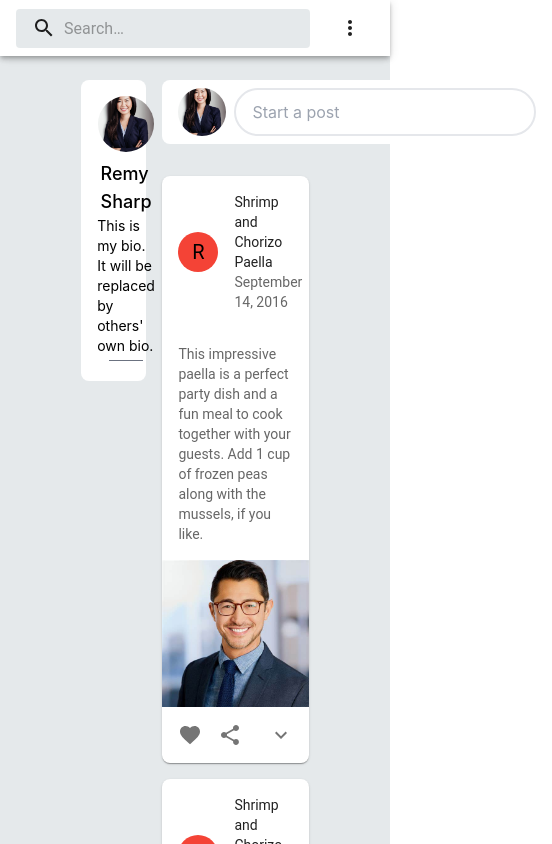
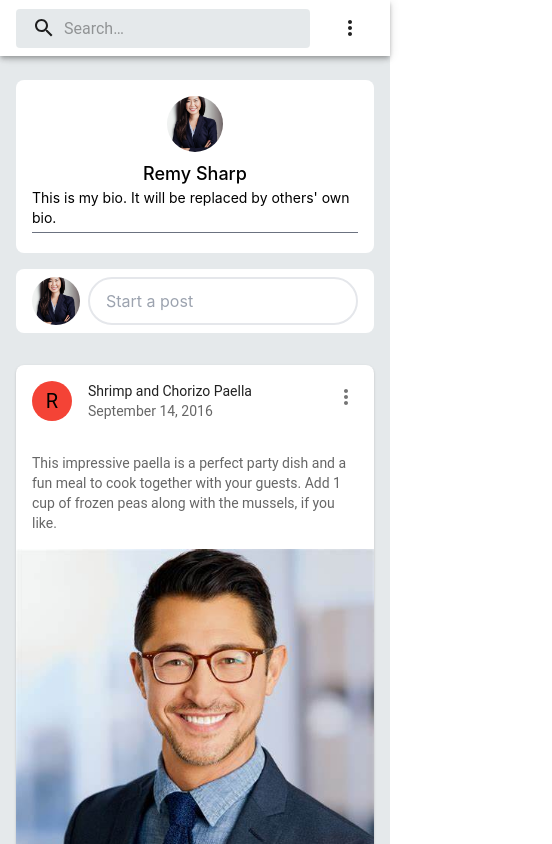
Before and after one commit to imFaizanAhmed/hiss-platform-fe, a React (Create React App) app: page / in a window 390 px wide. Shown: the top 844 px of the page, 552 px wide, since content can reach past the window. Built offline with nearby package versions, Linux system fonts and the light colour scheme.

Commit message:
made home page responsive

```diff
--- a/package.json
+++ b/package.json
@@ -14,8 +14,10 @@
     "@types/node": "^16.18.78",
     "@types/react": "^18.2.48",
     "@types/react-dom": "^18.2.18",
+    "axios": "^1.6.7",
     "react": "^18.2.0",
     "react-dom": "^18.2.0",
+    "react-query": "^3.39.3",
     "react-scripts": "5.0.1",
     "typescript": "^4.9.5",
     "web-vitals": "^2.1.4"
--- a/src/App.tsx
+++ b/src/App.tsx
@@ -4,6 +4,20 @@ import PrimarySearchAppBar from "./components/header";
 import CreatePost from "./components/create-post";
 import Posts from "./pages/posts";
 import ProfileSection from "./components/profile-section";
+import {
+  QueryClient,
+  QueryClientProvider
+} from 'react-query'
+import CallAPI from "./pages/basic";
+
+const queryClient = new QueryClient({
+  defaultOptions: {
+    queries: {
+      refetchOnWindowFocus: true,
+      refetchOnReconnect: true
+    }
+  }
+})
 
 const theme = createTheme({
   palette: {
@@ -29,18 +43,21 @@ const theme = createTheme({
 function App() {
   return (
     <ThemeProvider theme={theme}>
+      <QueryClientProvider client={queryClient}>
       <div className="App bg-[#546e7a] bg-opacity-15 min-h-screen">
         <header className="App-header">
+          {/* <CallAPI /> */}
           <PrimarySearchAppBar />
-          <div className="grid grid-cols-5 pt-20 pb-4 gap-4">
+          <div className="grid grid-cols-2 pt-20 pb-4 gap-4 mx-4 sm:grid-cols-3 md:mx-0 md:grid-cols-5">
             <ProfileSection />
-            <div className="max-w-[555px] col-span-2 col-start-3">
+            <div className="max-w-full col-start-1 col-span-2 sm:col-start-2 sm:max-w-[555px] md:col-start-3">
               <CreatePost />
               <Posts />
             </div>
           </div>
         </header>
       </div>
+      </QueryClientProvider>
     </ThemeProvider>
   );
 }
--- a/src/components/create-post/index.tsx
+++ b/src/components/create-post/index.tsx
@@ -3,7 +3,7 @@ import { Images } from "../../assets";
 
 const CreatePost = () => {
   return (
-    <div className="py-2 px-4 max-w-[550px] w-screen bg-white rounded-lg">
+    <div className="py-2 px-4 bg-white rounded-lg">
       <div className="flex gap-2">
         <Avatar
           alt="Remy Sharp"
--- a/src/components/profile-section/index.tsx
+++ b/src/components/profile-section/index.tsx
@@ -3,7 +3,7 @@ import { Images } from "../../assets";
 
 const ProfileSection = () => {
   return (
-    <div className="bg-white col-span-1 col-start-2 rounded-lg p-4 h-fit">
+    <div className="bg-white col-start-1 col-span-2 rounded-lg p-4 h-fit sm:col-span-1 md:col-start-2">
       <div className="flex justify-center items-center flex-wrap flex-col">
         <Avatar
           alt="Remy Sharp"
@@ -13,7 +13,10 @@ const ProfileSection = () => {
         <div id="username" className="text-lg font-medium mt-2">
           Remy Sharp
         </div>
-        <div id="bio" className="text-sm font-normal"> This is my bio. It will be replaced by others' own bio.</div>
+        <div id="bio" className="text-sm font-normal">
+          {" "}
+          This is my bio. It will be replaced by others' own bio.
+        </div>
         <div className="border-t border-gray-500 my-1 w-full"></div>
       </div>
     </div>
--- /dev/null
+++ b/src/pages/basic/index.tsx
@@ -0,0 +1,17 @@
+import { useQuery } from "react-query";
+import axios from "axios";
+
+const CallAPI = () => {
+  const { error, data, isLoading } = useQuery({
+    queryKey: ["hello-world"],
+    queryFn: () => axios.get("http://localhost:3000"),
+  });
+
+  return (
+    <>
+      {isLoading ? <div>Loading...</div> : <>{data && <div>{data.data}</div>}</>}
+    </>
+  );
+};
+
+export default CallAPI;
--- a/src/pages/posts/index.tsx
+++ b/src/pages/posts/index.tsx
@@ -1,4 +1,4 @@
-import { Fragment } from "react";
+
 import RecipeReviewCard from "../../components/post";
 
 const Posts = () => {
```
Also changed, not shown: 1 other file (tests, documents, lock files or other folders).
